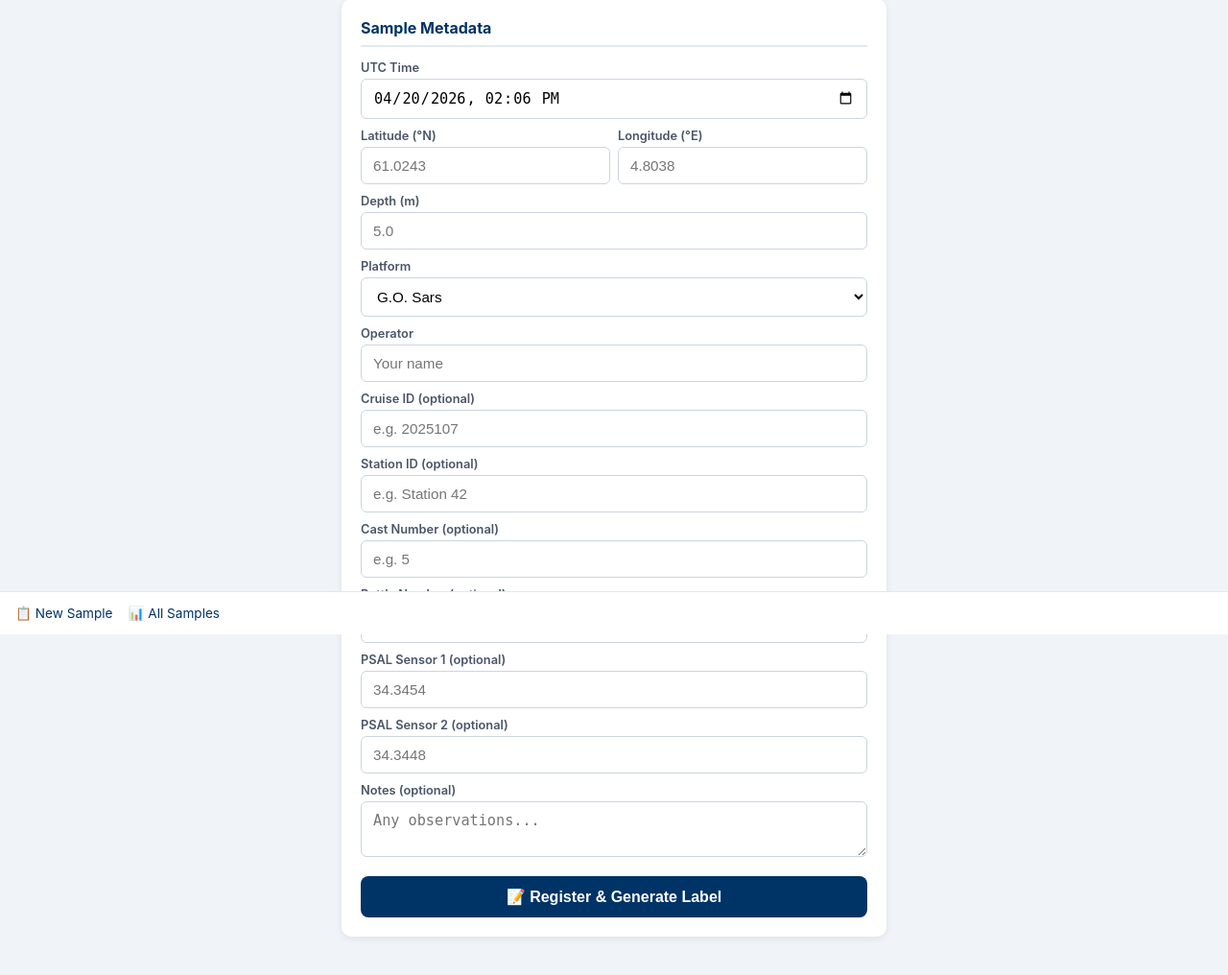
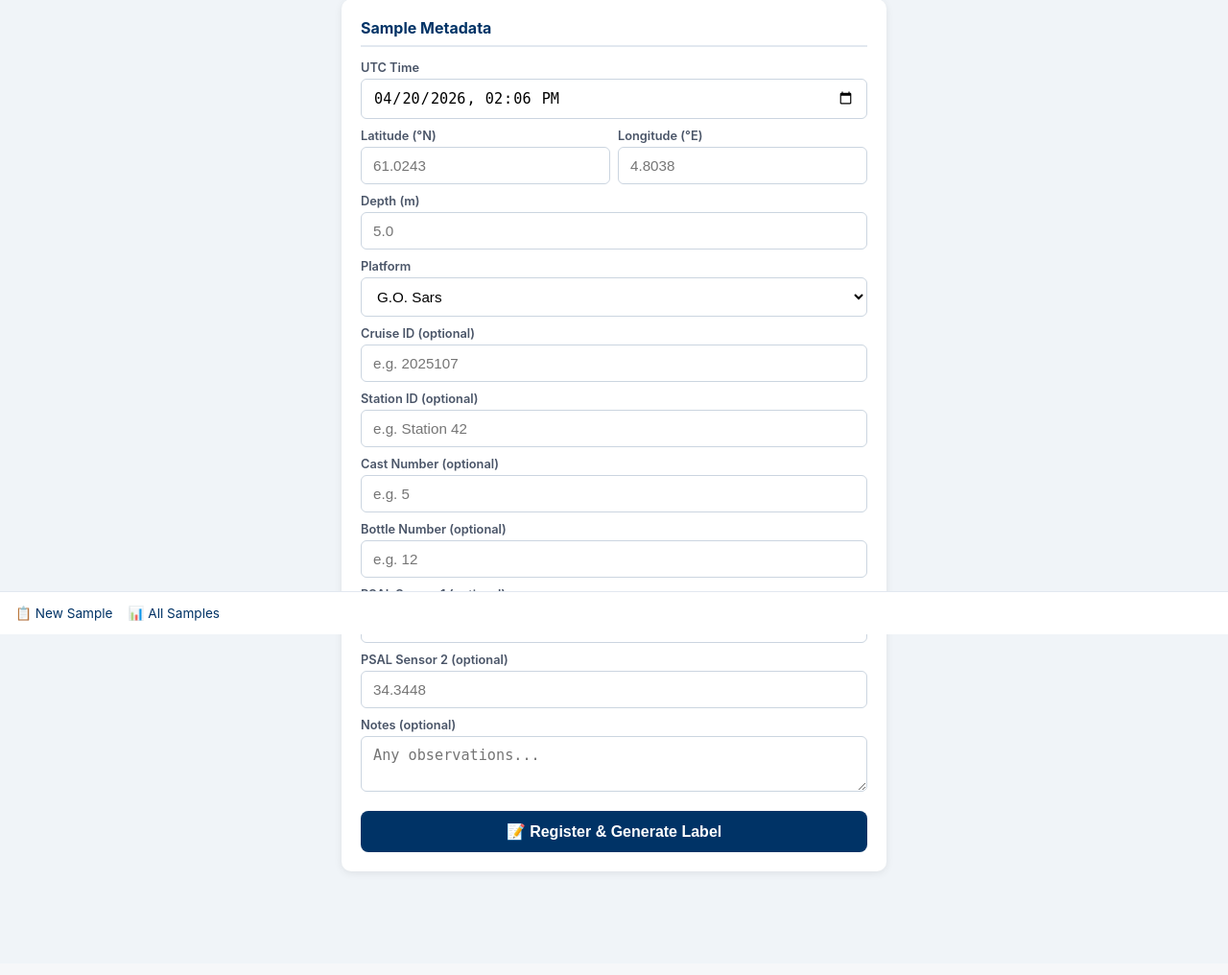
Before and after one commit to sebastianmenze/imr-salinity-sample-server, a FastAPI app: page / in a window 1280 px wide. Shown: the part 139-1155 px from the top of the page at 96% size. After the commit the page ends 1051 px from the top, so only its background shows below. Run offline with FastAPI, Linux system fonts and the light colour scheme.

Commit message:
feat: remove operator/name field
Drop the operator field from all forms, templates, label PDF, model,
and PhysChem upload payload.

https://claude.ai/code/session_01ALLAsAjGCtzkSxSQbCoFSV

```diff
--- a/app/models/sample.py
+++ b/app/models/sample.py
@@ -25,7 +25,6 @@ class SalinitySample(Base):
     longitude = Column(Float, nullable=False)
     depth_m = Column(Float, nullable=False)
     platform_id = Column(String(100), nullable=False)
-    operator = Column(String(100), nullable=False)
     cruise_id = Column(String(50), nullable=True)
     station_id = Column(String(50), nullable=True)
     cast_number = Column(String(20), nullable=True)
--- a/app/routers/measure.py
+++ b/app/routers/measure.py
@@ -68,7 +68,6 @@ async def submit_measurement(
             longitude=sample.longitude,
             depth_m=sample.depth_m,
             platform_id=sample.platform_id,
-            operator=sample.operator,
             psal_lab=psal_lab,
             psal_1=sample.psal_1,
             psal_2=sample.psal_2,
--- a/app/routers/register.py
+++ b/app/routers/register.py
@@ -43,7 +43,6 @@ async def register_manual(
     longitude: float = Form(...),
     depth_m: float = Form(...),
     platform_id: str = Form(...),
-    operator: str = Form(...),
     cruise_id: Optional[str] = Form(None),
     station_id: Optional[str] = Form(None),
     cast_number: Optional[str] = Form(None),
@@ -61,7 +60,6 @@ async def register_manual(
         longitude=longitude,
         depth_m=depth_m,
         platform_id=platform_id,
-        operator=operator,
         cruise_id=cruise_id or None,
         station_id=station_id or None,
         cast_number=cast_number or None,
@@ -82,7 +80,6 @@ async def register_manual(
 async def register_from_bot(
     request: Request,
     bot_file: UploadFile = File(...),
-    operator: str = Form(...),
     platform_id: Optional[str] = Form(None),
     latitude: Optional[float] = Form(None),
     longitude: Optional[float] = Form(None),
@@ -116,7 +113,6 @@ async def register_from_bot(
             longitude=record.longitude if record.longitude is not None else resolved_lon,
             depth_m=record.depth_m,
             platform_id=resolved_platform,
-            operator=operator,
             cruise_id=resolved_cruise,
             station_id=bot.cast_number,
             cast_number=record.cast_number or bot.cast_number,
@@ -168,7 +164,6 @@ async def download_label_pdf(sample_id: uuid.UUID, db: Session = Depends(get_db)
         longitude=sample.longitude,
         depth_m=sample.depth_m,
         platform_id=sample.platform_id,
-        operator=sample.operator,
         label_url=sample.label_url,
         cruise_id=sample.cruise_id,
         station_id=sample.station_id,
--- a/app/templates/label_view.html
+++ b/app/templates/label_view.html
@@ -30,10 +30,6 @@
             <div class="label">Depth</div>
             <div class="value">{{ sample.depth_m }} m</div>
         </div>
-        <div class="meta-item">
-            <div class="label">Operator</div>
-            <div class="value">{{ sample.operator }}</div>
-        </div>
         {% if sample.psal_1 %}
         <div class="meta-item">
             <div class="label">PSAL Sensor 1</div>
--- a/app/templates/measure.html
+++ b/app/templates/measure.html
@@ -25,10 +25,6 @@
         <div class="meta-item">
             <div class="label">Depth</div>
             <div class="value">{{ sample.depth_m }} m</div>
-        </div>
-        <div class="meta-item">
-            <div class="label">Operator</div>
-            <div class="value">{{ sample.operator }}</div>
         </div>
         {% if sample.cruise_id %}
         <div class="meta-item">
--- a/app/templates/register.html
+++ b/app/templates/register.html
@@ -36,9 +36,6 @@
                 {% endfor %}
             </select>
 
-            <label>Operator</label>
-            <input type="text" name="operator" placeholder="Your name" required>
-
             <label>Cruise ID (optional)</label>
             <input type="text" name="cruise_id" placeholder="e.g. 2025107">
 
@@ -76,9 +73,6 @@
             <label>BTL File</label>
             <input type="file" name="bot_file" accept=".btl,.bot,.txt" required>
 
-            <label>Operator</label>
-            <input type="text" name="operator" placeholder="Your name" required>
-
             <label>Platform override <span style="font-weight:400;color:#718096">(auto-detected from file)</span></label>
             <select name="platform_id">
                 <option value="">— use value from file —</option>
--- a/app/utils/physchem.py
+++ b/app/utils/physchem.py
@@ -138,7 +138,6 @@ class PhysChemClient:
         longitude: float,
         depth_m: float,
         platform_id: str,
-        operator: str,
         psal_lab: float,
         psal_1: Optional[float] = None,
         psal_2: Optional[float] = None,
--- a/app/utils/qr_generator.py
+++ b/app/utils/qr_generator.py
@@ -50,7 +50,6 @@ def generate_label_pdf(
     longitude: float,
     depth_m: float,
     platform_id: str,
-    operator: str,
     label_url: str,
     cruise_id: Optional[str] = None,
     station_id: Optional[str] = None,
@@ -104,7 +103,6 @@ def generate_label_pdf(
         meta_lines.append(f"Station: {station_id}")
     if cast_number:
         meta_lines.append(f"Cast: {cast_number}  Btl: {bottle_number or '-'}")
-    meta_lines.append(f"Operator: {operator}")
 
     meta_content = [
         Paragraph(line, tiny_bold if i == 0 else tiny)
```
